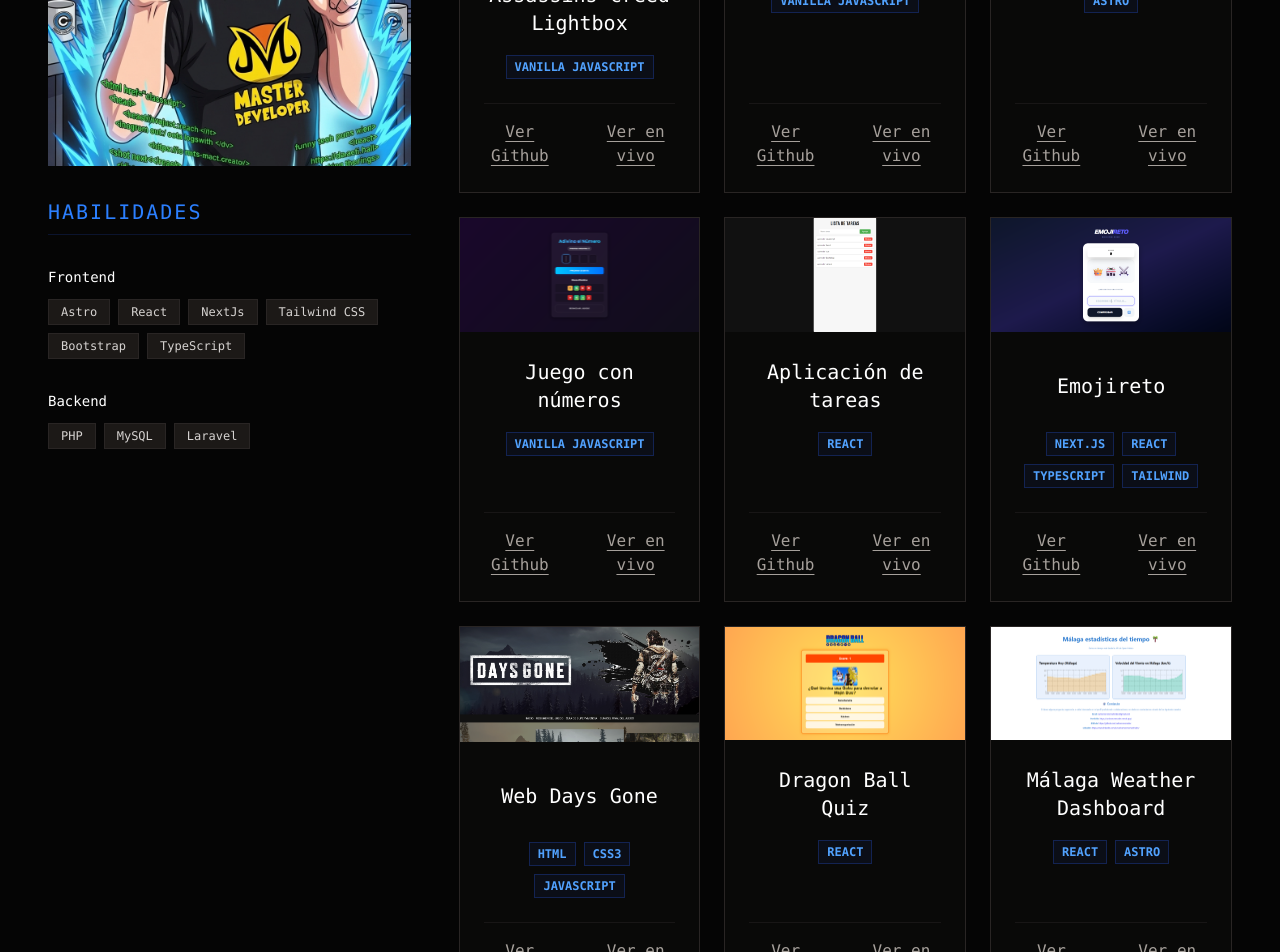
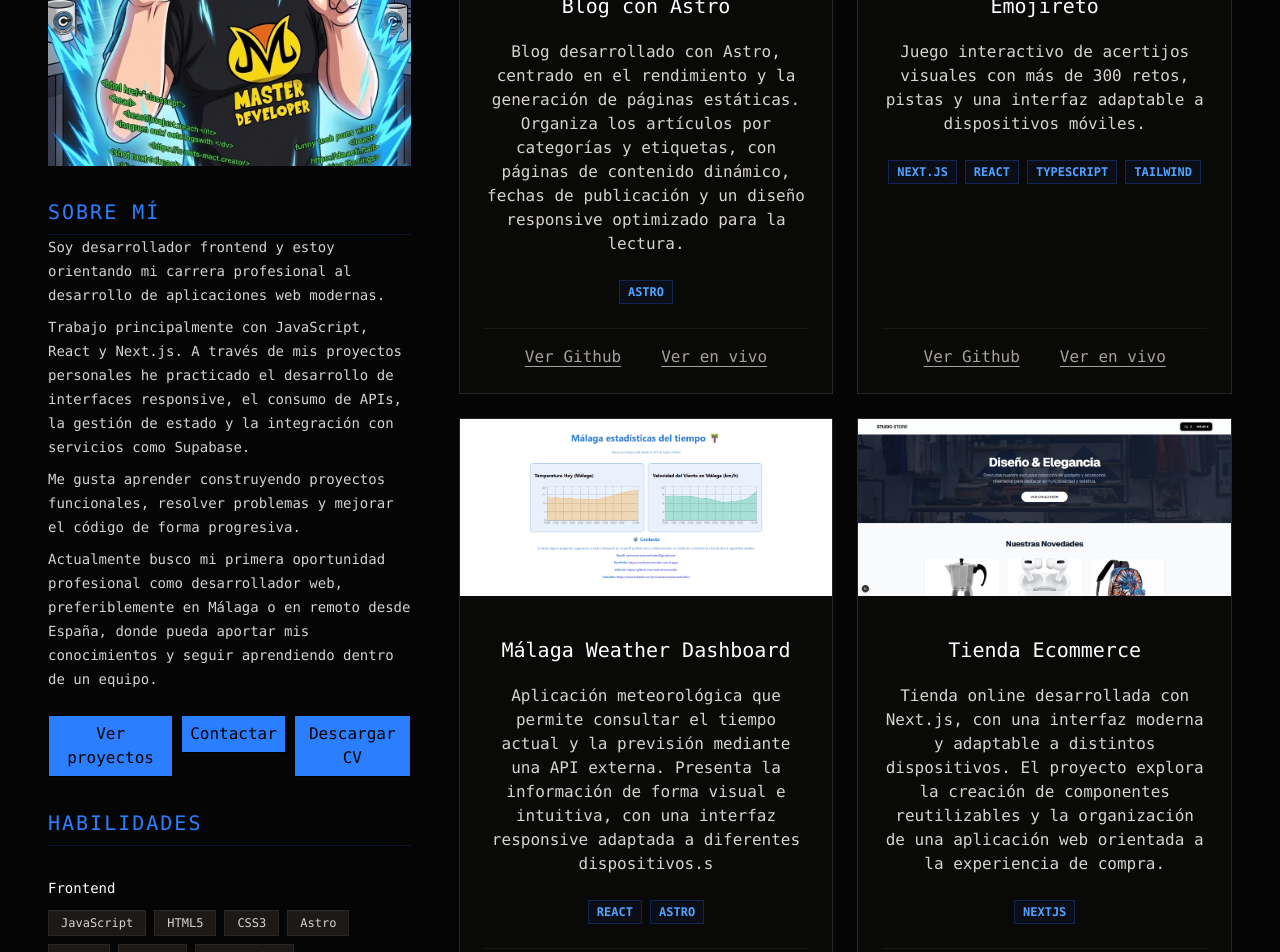
Before and after one commit to carlosmorenodev/carlosmorenoportfolio, a Next.js app: page / in a window 1280 px wide. Shown: the part 440-1392 px from the top of the page. Built offline with nearby package versions, Linux system fonts and the light colour scheme.

Commit message:
Añadidos nuevos cambios

```diff
--- a/src/app/layout.tsx
+++ b/src/app/layout.tsx
@@ -13,16 +13,15 @@ const geistMono = Geist_Mono({
 });
 
 export const metadata: Metadata = {
-  title: "Carlos Moreno Martín | Dentro del DOM",
+  title: "Carlos Moreno Martín | Desarrollador Frontend especializado en React y Next.js",
   description:
-    "Desarrollador Fullstack especializado en Next.js, TypeScript y arquitecturas interactivas. Creador de Nexus Engine.",
+    "Desarrollador Fullstack especializado en Next.js, TypeScript y arquitecturas interactivas.",
   keywords: [
     "Fullstack Developer",
     "Next.js",
     "React",
     "TypeScript",
     "Carlos Moreno Martín",
-    "Nexus Engine",
   ],
   authors: [{ name: "Carlos Moreno Martín" }],
   openGraph: {
--- a/src/app/page.tsx
+++ b/src/app/page.tsx
@@ -9,15 +9,20 @@ const habilidades = [
   {
     cat: "Frontend",
     items: [
+      "JavaScript",
+      "HTML5",
+      "CSS3",
       "Astro",
       "React",
       "NextJs",
-      "Tailwind CSS",
-      "Bootstrap",
+
+
       "TypeScript",
     ],
   },
-  { cat: "Backend", items: ["PHP", "MySQL", "Laravel"] },
+  { cat: "Estilos", items: ["Tailwind CSS", "Bootstrap"] },
+  { cat: "Backend", items: ["PHP", "MySQL", "Laravel", "Supabase"] },
+  { cat: "Herramientas", items: ["GIT", "Github", "Vercel", "Consumo de APIs REST"] },
 ];
 
 export default function Home() {
@@ -61,6 +66,20 @@ export default function Home() {
               alt="Carlos Moreno Martín"
               className="w-sm"
             />
+            <div>
+              <h2 className="text-xl text-blue-500 border-b border-blue-900/30 pb-2 uppercase tracking-widest">Sobre mí</h2>
+              <p className="text-sm/6 mb-2">Soy desarrollador frontend y estoy orientando mi carrera profesional al desarrollo de aplicaciones web modernas.</p>
+              <p className="text-sm/6 mb-2">Trabajo principalmente con JavaScript, React y Next.js. A través de mis proyectos personales he practicado el desarrollo de interfaces responsive, el consumo de APIs, la gestión de estado y la integración con servicios como Supabase.</p>
+              <p className="text-sm/6 mb-2">Me gusta aprender construyendo proyectos funcionales, resolver problemas y mejorar el código de forma progresiva.</p>
+              <p className="text-sm/6 mb-6">Actualmente busco mi primera oportunidad profesional como desarrollador web, preferiblemente en Málaga o en remoto desde España, donde pueda aportar mis conocimientos y seguir aprendiendo dentro de un equipo.</p>
+              <div className="flex gap-2 justify-center">
+                <a href="https://github.com/carlosmorenodev" target="_blank"><button className="bg-blue-500 text-black border py-1.5 px-2 cursor-pointer hover:text-blue-400  hover:bg-blue-950/20 hover:border-blue-900/50">Ver proyectos</button></a>
+                <a href="mailto: carlosmorenomartindev@gmail.com"><button className="bg-blue-500 text-black border py-1.5 px-2 cursor-pointer hover:text-blue-400  hover:bg-blue-950/20 hover:border-blue-900/50">Contactar</button></a>
+                <a href="/curriculum-carlos-moreno.pdf" target="_blank"><button className="bg-blue-500 text-black border py-1.5 px-2 cursor-pointer hover:text-blue-400  hover:bg-blue-950/20 hover:border-blue-900/50">Descargar CV</button></a>
+              </div>
+
+
+            </div>
 
             <h2 className="text-xl text-blue-500 border-b border-blue-900/30 pb-2 uppercase tracking-widest">
               Habilidades
@@ -83,7 +102,7 @@ export default function Home() {
             <h2 className="text-xl text-blue-500 text-left border-b border-blue-900/30 pb-2 uppercase tracking-widest">
               Proyectos Seleccionados
             </h2>
-            <div className="grid grid-cols-1 md:grid-cols-3 gap-6">
+            <div className="grid grid-cols-1 md:grid-cols-2 gap-6">
               <ProjectCard />
             </div>
             <a
--- a/src/components/ProjectCard.tsx
+++ b/src/components/ProjectCard.tsx
@@ -19,12 +19,13 @@ const ProjectCard = () => {
           {/* Contenedor de información con padding */}
           <div className="p-6 flex flex-col grow">
             {/* 1. Título: Siempre arriba */}
-          <h3 className="text-white text-xl text-center mb-4 group-hover:text-blue-400 transition-colors h-[60px] flex items-center justify-center">
+            <h3 className="text-white text-xl text-center mb-1 group-hover:text-blue-400 transition-colors h-[60px] flex items-center justify-center">
               {p.titulo}
             </h3>
+            <p>{p.description}</p>
 
             {/* 2. Tecnologías: Se quedan en el medio */}
-          <div className="flex flex-wrap justify-center gap-2 mb-6">
+            <div className="flex flex-wrap justify-center gap-2 mb-6 mt-6">
               {p.tech.map((t) => (
                 <span
                   key={t}
--- a/src/lib/projects.tsx
+++ b/src/lib/projects.tsx
@@ -1,44 +1,45 @@
 export const proyectos = [
-  {
+  /* {
     titulo: "Assassins creed Lightbox",
     desc: "Motor de narrativa interactiva basado en nodos para escritores de RPG.",
     tech: ["Vanilla Javascript"],
     githubLink: "https://github.com/carlosmorenodev/lightbox-assassins-creed",
     liveLink: "https://carlosmorenodev.github.io/lightbox-assassins-creed/",
     img: "/proyectos/LightboxAC.png",
-  },
-  {
+  }, */
+  /* {
     titulo: "Colección de Cartas animadas",
     desc: "Simulador de terminal con efectos CRT y sistema de archivos dinámico.",
     tech: ["Vanilla Javascript"],
     githubLink: "https://github.com/carlosmorenodev/animated-cards",
     liveLink: "https://carlosmorenodev.github.io/animated-cards/",
     img: "/proyectos/animated-card.png",
-  },
+  }, */
   {
     titulo: "Blog con Astro",
     desc: "Blog desarrollado con Astro",
     tech: ["Astro"],
-    githubLink: "https://github.com/carlosmorenodev/lightbox-assassins-creed",
-    liveLink: "https://carlosmorenodev.github.io/lightbox-assassins-creed/",
+    githubLink: "https://github.com/carlosmorenodev/astro-blog",
+    liveLink: "https://astro-blog-cmm.vercel.app/",
     img: "/proyectos/blog-astro.png",
+    description: "Blog desarrollado con Astro, centrado en el rendimiento y la generación de páginas estáticas. Organiza los artículos por categorías y etiquetas, con páginas de contenido dinámico, fechas de publicación y un diseño responsive optimizado para la lectura."
   },
-  {
+  /* {
     titulo: "Juego con números",
     desc: "Blog desarrollado con Astro",
     tech: ["Vanilla Javascript"],
     githubLink: "https://github.com/carlosmorenodev/minijuego-numeros",
     liveLink: "https://carlosmorenodev.github.io/minijuego-numeros/",
     img: "/proyectos/juegonumeros.png",
-  },
-  {
+  }, */
+  /* {
     titulo: "Aplicación de tareas",
     desc: "Blog desarrollado con Astro",
     tech: ["react"],
     githubLink: "https://github.com/carlosmorenodev/aplicacion-tareas",
     liveLink: "https://carlosmorenodev.github.io/aplicacion-tareas/",
     img: "/proyectos/tasklist.png",
-  },
+  }, */
   {
     titulo: "Emojireto",
     desc: "Juego de acertijos visuales con emojis. +300 niveles, pistas personalizadas y diseño moderno. ¡Descifra el código! Construido con Next.js, TypeScript y Tailwind.",
@@ -46,23 +47,24 @@ export const proyectos = [
     githubLink: "https://github.com/carlosmorenodev/emojireto",
     liveLink: "https://emojireto.vercel.app",
     img: "/proyectos/emojireto.png",
+    description: "Juego interactivo de acertijos visuales con más de 300 retos, pistas y una interfaz adaptable a dispositivos móviles."
   },
-  {
+  /* {
     titulo: "Web Days Gone",
     desc: "Blog desarrollado con Astro",
     tech: ["HTML", "CSS3", "Javascript"],
     githubLink: "https://github.com/carlosmorenodev/daysgone-web",
     liveLink: "https://carlosmorenodev.github.io/juego21/",
     img: "/proyectos/daysgoneweb.png",
-  },
-  {
+  }, */
+  /* {
     titulo: "Dragon Ball Quiz",
     desc: "Juego de preguntas y respuestas de Dragon Ball",
     tech: ["React"],
     githubLink: "https://github.com/carlosmorenodev/dragonball-quiz",
     liveLink: "https://carlosmorenodev.github.io/dragonball-quiz/",
     img: "/proyectos/dragon-ball-quiz.png",
-  },
+  }, */
   {
     titulo: "Málaga Weather Dashboard",
     desc: "Juego de preguntas y respuestas de Dragon Ball",
@@ -70,39 +72,40 @@ export const proyectos = [
     githubLink: "https://github.com/carlosmorenodev/malaga-weather-dashboard",
     liveLink: "https://malaga-weather-dashboard.vercel.app/",
     img: "/proyectos/malaga-weather-dashboard.png",
+    description: "Aplicación meteorológica que permite consultar el tiempo actual y la previsión mediante una API externa. Presenta la información de forma visual e intuitiva, con una interfaz responsive adaptada a diferentes dispositivos.s"
   },
-  {
+  /* {
     titulo: "Weather app",
     desc: "Aplicación del tiempo",
     tech: ["React"],
     githubLink: "https://github.com/carlosmorenodev/weather-app",
     liveLink: "https://carlosmorenodev.github.io/weather-app/",
     img: "/proyectos/weather-app.png",
-  },
-  {
+  }, */
+  /* {
     titulo: "Juego del 21",
     desc: "Juego de cartas programado con Javascript",
     tech: ["Vanilla Javascript"],
     githubLink: "https://github.com/carlosmorenodev/juego21",
     liveLink: "https://carlosmorenodev.github.io/juego21/",
     img: "/proyectos/juego21.png",
-  },
-  {
+  }, */
+  /* {
     titulo: "Formulario con validación",
     desc: "Formulario de inicio de sesión",
     tech: ["React"],
     githubLink: "https://github.com/carlosmorenodev/form-react",
     liveLink: "https://carlosmorenodev.github.io/form-react/",
     img: "/proyectos/formulario-react.png",
-  },
-  {
-    titulo: "Clone de Twitter",
+  }, */
+  /* {
+    titulo: "Clon de Twitter",
     desc: "Clon de Twitter (X) programado con NextJs",
     tech: ["NextJs"],
     githubLink: "https://github.com/carlosmorenodev/twitter-clone",
     liveLink: "https://carlosmm-twitter-clone.vercel.app/",
     img: "/proyectos/twitter-clone.png",
-  },
+  }, */
   {
     titulo: "Tienda Ecommerce",
     desc: "Tienda Ecommerce programado con NextJs",
@@ -110,5 +113,6 @@ export const proyectos = [
     githubLink: "https://github.com/carlosmorenodev/next-tienda-ecommerce",
     liveLink: "https://next-tienda-ecommerce.vercel.app/",
     img: "/proyectos/ecommerce-nextjs.png",
+    description: "Tienda online desarrollada con Next.js, con una interfaz moderna y adaptable a distintos dispositivos. El proyecto explora la creación de componentes reutilizables y la organización de una aplicación web orientada a la experiencia de compra."
   },
 ];
```
Also changed, not shown: public/proyectos/blog-astro.png, 1 other file (tests, documents, lock files or other folders). Lines whose indentation alone changed are shown as unchanged.
